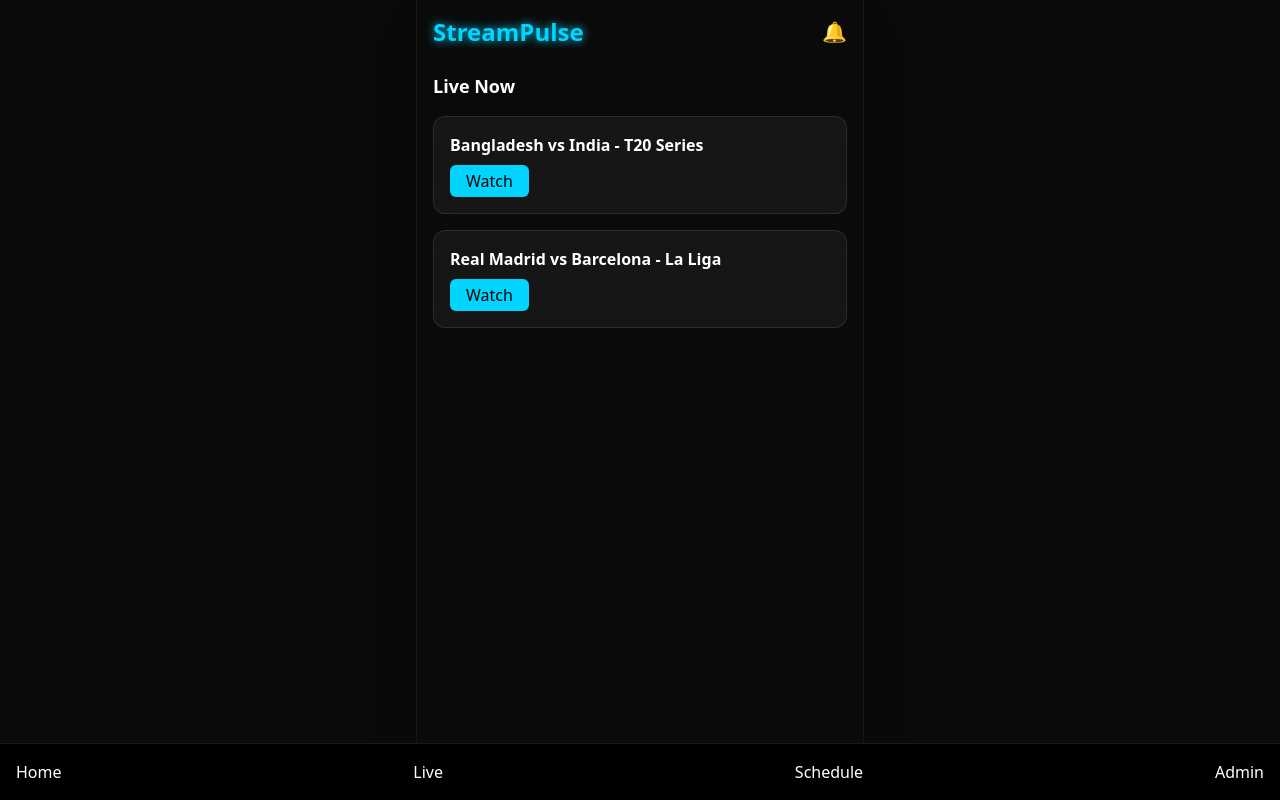
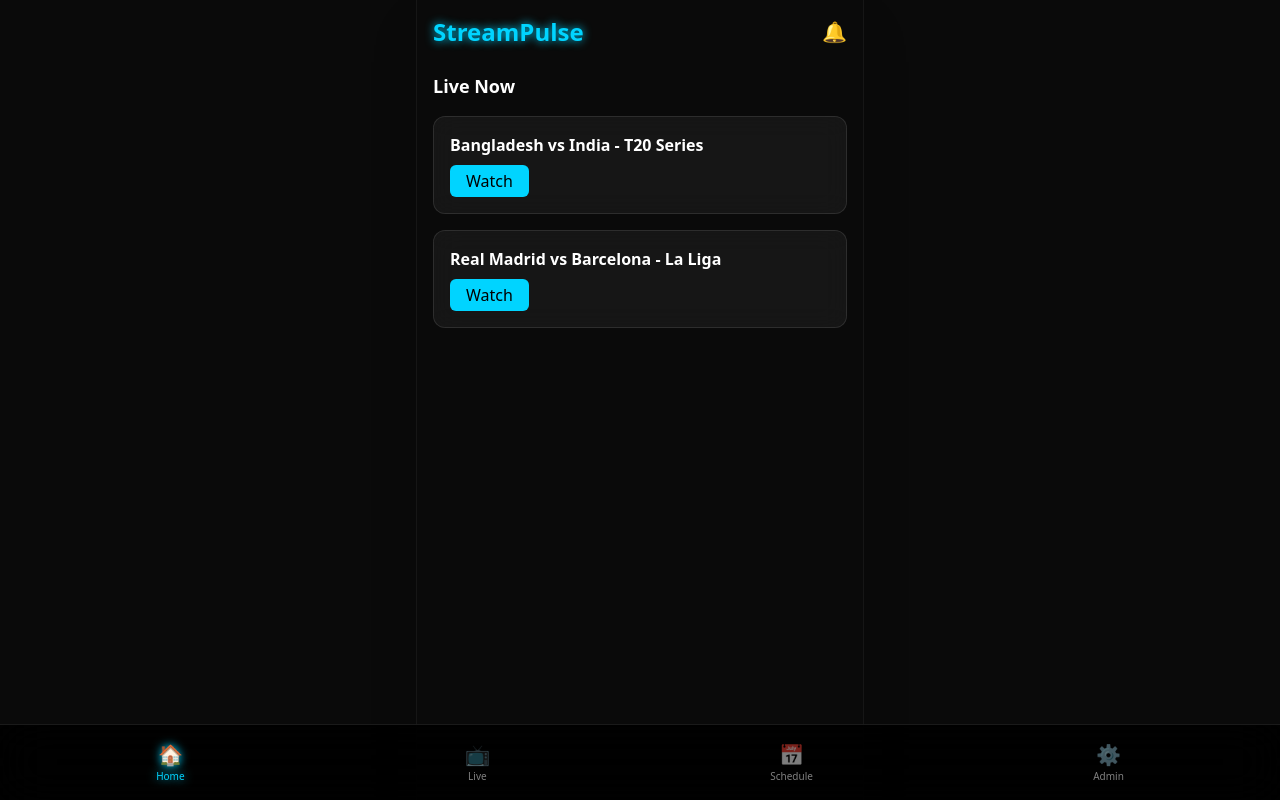
Before and after one commit to Alvi2002/my-sports-app, a Next.js app: page / in a window 1280 px wide. Built offline with nearby package versions, Linux system fonts and the light colour scheme.

Commit message:
Refactor BottomNav for improved layout and icons

```diff
--- a/src/components/BottomNav.js
+++ b/src/components/BottomNav.js
@@ -1,10 +1,22 @@
 export default function BottomNav() {
   return (
-    <div className="fixed bottom-0 left-0 w-full bg-black/90 backdrop-blur-lg border-t border-white/10 p-4 flex justify-between">
-      <span>Home</span>
-      <span>Live</span>
-      <span>Schedule</span>
-      <span>Admin</span>
+    <div className="fixed bottom-0 left-0 w-full bg-black/90 backdrop-blur-xl border-t border-white/10 p-4 flex justify-around z-50">
+      <div className="text-neon flex flex-col items-center">
+        <span className="text-xl">🏠</span>
+        <span className="text-[10px]">Home</span>
+      </div>
+      <div className="text-white/50 flex flex-col items-center">
+        <span className="text-xl">📺</span>
+        <span className="text-[10px]">Live</span>
+      </div>
+      <div className="text-white/50 flex flex-col items-center">
+        <span className="text-xl">📅</span>
+        <span className="text-[10px]">Schedule</span>
+      </div>
+      <div className="text-white/50 flex flex-col items-center">
+        <span className="text-xl">⚙️</span>
+        <span className="text-[10px]">Admin</span>
+      </div>
     </div>
   );
-}
+    }
```
